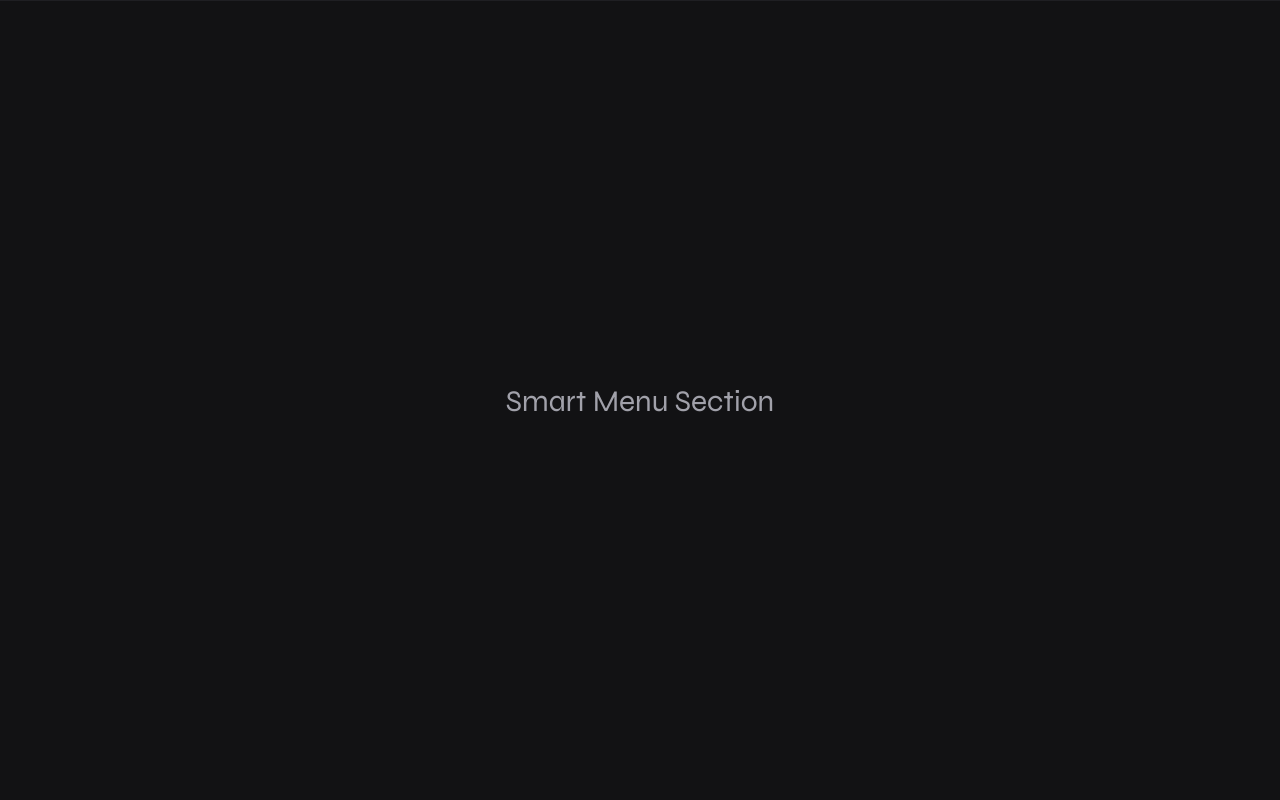
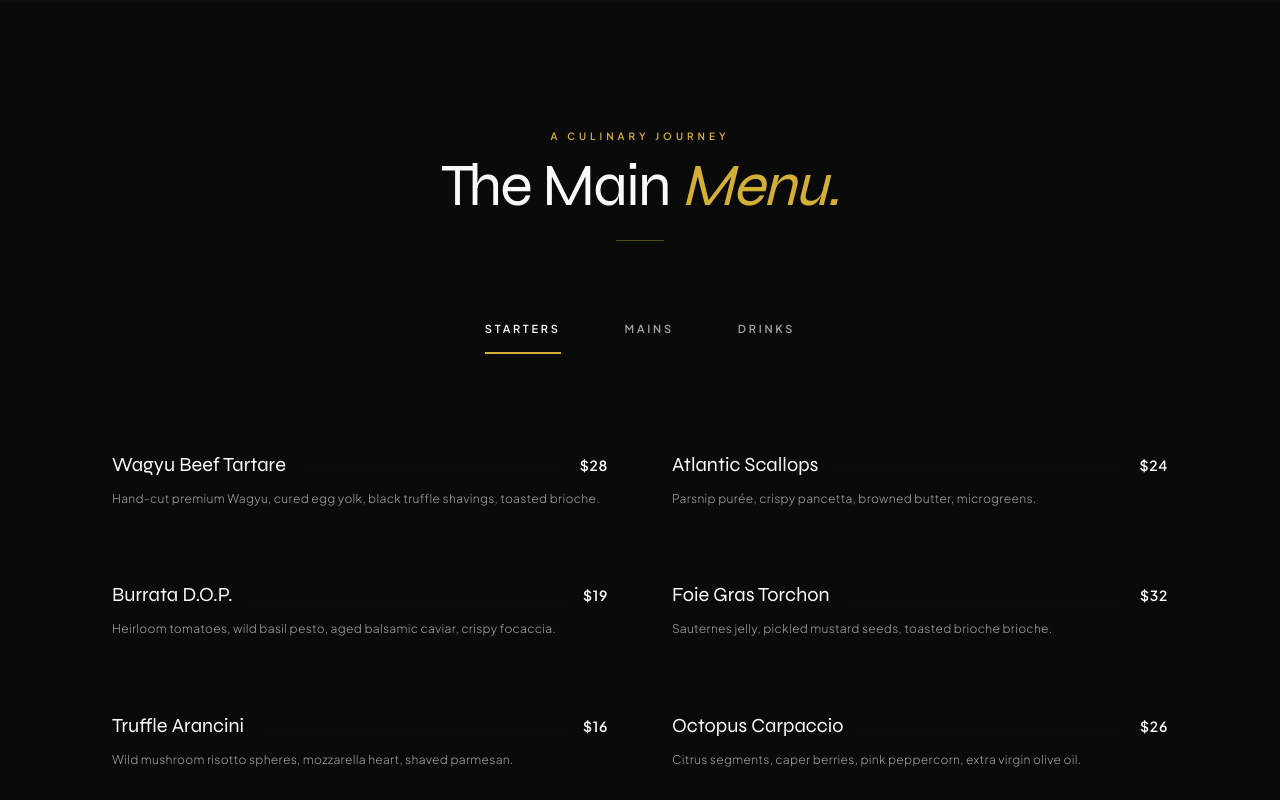
Before and after one commit to thentrsfs/omnia, a Next.js app: page / in a window 1280 px wide. Shown: the part 800-1600 px from the top of the page. Built offline with nearby package versions, Linux system fonts and the light colour scheme; grey boxes are pictures that could not be loaded.

Commit message:
Adding the main menu section

```diff
--- a/app/globals.css
+++ b/app/globals.css
@@ -37,7 +37,7 @@
 
   /* Mapiranje novih premium fontova */
   --font-serif: var(--font-serif, serif);
-  --font-sans: var(--font-sans, sans-serif);
+  --font-sans: 'Inter', sans-serif;
 }
 
 /* Globalni stilovi */
--- a/app/page.tsx
+++ b/app/page.tsx
@@ -2,7 +2,9 @@
 
 import gsap from 'gsap';
 import { ScrollToPlugin } from 'gsap/ScrollToPlugin';
+
 import Hero from '@/components/sections/Hero';
+import Menu from '@/components/sections/Menu';
 
 // Registrujemo ScrollToPlugin
 gsap.registerPlugin(ScrollToPlugin);
@@ -30,13 +32,7 @@ export default function Home() {
 				/>
 
 				{/* PRIVREMENI PLACEHOLDERI SEKCIJA (Zamenićemo ih pravim komponentama) */}
-				<section
-					id='menu'
-					className='h-screen bg-surface border-t border-border flex items-center justify-center'>
-					<h2 className='text-3xl font-serif text-text-secondary'>
-						Smart Menu Section
-					</h2>
-				</section>
+				<Menu />
 
 				<section
 					id='experience'
--- /dev/null
+++ b/components/sections/Menu.tsx
@@ -0,0 +1,226 @@
+'use client';
+
+import { useState, useRef } from 'react';
+import gsap from 'gsap';
+import { useGSAP } from '@gsap/react';
+import { ScrollTrigger } from 'gsap/ScrollTrigger';
+
+gsap.registerPlugin(ScrollTrigger);
+
+// Simulacija pravog, velikog menija sa dosta artikala
+const FULL_MENU_DATA = {
+	starters: [
+		{
+			id: 's1',
+			name: 'Wagyu Beef Tartare',
+			price: '$28',
+			desc: 'Hand-cut premium Wagyu, cured egg yolk, black truffle shavings, toasted brioche.',
+		},
+		{
+			id: 's2',
+			name: 'Atlantic Scallops',
+			price: '$24',
+			desc: 'Parsnip purée, crispy pancetta, browned butter, microgreens.',
+		},
+		{
+			id: 's3',
+			name: 'Burrata D.O.P.',
+			price: '$19',
+			desc: 'Heirloom tomatoes, wild basil pesto, aged balsamic caviar, crispy focaccia.',
+		},
+		{
+			id: 's4',
+			name: 'Foie Gras Torchon',
+			price: '$32',
+			desc: 'Sauternes jelly, pickled mustard seeds, toasted brioche brioche.',
+		},
+		{
+			id: 's5',
+			name: 'Truffle Arancini',
+			price: '$16',
+			desc: 'Wild mushroom risotto spheres, mozzarella heart, shaved parmesan.',
+		},
+		{
+			id: 's6',
+			name: 'Octopus Carpaccio',
+			price: '$26',
+			desc: 'Citrus segments, caper berries, pink peppercorn, extra virgin olive oil.',
+		},
+	],
+	mains: [
+		{
+			id: 'm1',
+			name: 'Dry-Aged Tomahawk',
+			price: '$145',
+			desc: '35-day custom dry-aged beef, roasted bone marrow, smoked sea salt.',
+		},
+		{
+			id: 'm2',
+			name: 'Glazed Duck Breast',
+			price: '$42',
+			desc: 'Spiced honey glaze, sweet potato fondant, blackberry reduction.',
+		},
+		{
+			id: 'm3',
+			name: 'Chilean Sea Bass',
+			price: '$48',
+			desc: 'Saffron infused broth, baby pak choi, heirloom cherry tomatoes.',
+		},
+		{
+			id: 'm4',
+			name: 'Truffle Tagliolini',
+			price: '$36',
+			desc: 'House-made egg pasta, cultured butter, generous shaving of seasonal black truffle.',
+		},
+		{
+			id: 'm5',
+			name: 'Lamb Cannon',
+			price: '$52',
+			desc: 'Herb-crusted lamb loin, pea purée, glazed roscoff onion, red wine jus.',
+		},
+		{
+			id: 'm6',
+			name: 'Roasted Cauliflower Steak',
+			price: '$28',
+			desc: 'Almond romesco, herb oil, toasted pine nuts, pomegranate gems.',
+		},
+	],
+	drinks: [
+		{
+			id: 'd1',
+			name: 'Rosemary Old Fashioned',
+			price: '$18',
+			desc: 'Bourbon, angostura bitters, house-infused smoked rosemary syrup.',
+		},
+		{
+			id: 'd2',
+			name: 'The Gold Leaf Martini',
+			price: '$22',
+			desc: 'Premium dry gin, dry vermouth, edible 24k gold leaf flake.',
+		},
+		{
+			id: 'd3',
+			name: 'Smoked Mezcalita',
+			price: '$19',
+			desc: 'Artisanal mezcal, fresh lime, agave, hibiscus-salt rim, applewood smoke.',
+		},
+	],
+};
+
+type Category = 'starters' | 'mains' | 'drinks';
+
+export default function Menu() {
+	const [activeCategory, setActiveCategory] = useState<Category>('starters');
+	const containerRef = useRef<HTMLDivElement>(null);
+
+	// ScrollTrigger koji hvata celu sekciju kada uđe u vidokrug
+	useGSAP(
+		() => {
+			gsap.fromTo(
+				'.menu-title-anim',
+				{ opacity: 0, y: 40 },
+				{
+					scrollTrigger: {
+						trigger: containerRef.current,
+						start: 'top 80%',
+					},
+					opacity: 1,
+					y: 0,
+					duration: 1,
+					ease: 'power3.out',
+				},
+			);
+		},
+		{ scope: containerRef },
+	);
+
+	// Animacija koja osvežava stavke menija sa savršenim stagger-om kada se promeni tab
+	useGSAP(() => {
+		gsap.fromTo(
+			'.grid-item-anim',
+			{ opacity: 0, y: 25 },
+			{
+				opacity: 1,
+				y: 0,
+				duration: 0.5,
+				stagger: 0.08, // Brz i fluidan prelaz između stavki da ne zamara korisnika
+				ease: 'power2.out',
+			},
+		);
+	}, [activeCategory]);
+
+	return (
+		<section
+			id='menu'
+			ref={containerRef}
+			className='py-32 w-full bg-background border-t border-border/20 relative z-30'>
+			<div className='mx-auto max-w-6xl px-6 lg:px-12'>
+				{/* ZAGLAVLJE MENIJA */}
+				<div className='menu-title-anim text-center mb-20 opacity-0'>
+					<span className='text-[10px] font-bold tracking-[0.4em] uppercase text-accent mb-3 block'>
+						A Culinary Journey
+					</span>
+					<h2 className='font-serif text-4xl md:text-5xl lg:text-6xl font-light tracking-tight text-text-primary'>
+						The Main <span className='italic text-accent'>Menu.</span>
+					</h2>
+					<div className='w-12 h-px bg-accent/40 mx-auto mt-6' />
+				</div>
+
+				{/* LUKSUZNI FILTERI (KATEGORIJE) */}
+				<div className='flex justify-center space-x-10 md:space-x-16 mb-20 text-[11px] font-bold tracking-[0.25em] border-b border-border/10 pb-4'>
+					{(['starters', 'mains', 'drinks'] as Category[]).map((cat) => (
+						<button
+							key={cat}
+							onClick={() => setActiveCategory(cat)}
+							className={`pb-4 relative transition-all duration-300 cursor-pointer uppercase ${
+								activeCategory === cat
+									? 'text-text-primary'
+									: 'text-text-secondary hover:text-text-primary'
+							}`}>
+							{cat}
+							{activeCategory === cat && (
+								<span className='absolute bottom-0 left-0 right-0 h-[1.5px] bg-accent animate-fade-in' />
+							)}
+						</button>
+					))}
+				</div>
+
+				{/* BRUTALAN DVOKOLONSKI GRID SPREMAN ZA STOTINE ARTIKALA */}
+				<div className='grid grid-cols-1 md:grid-cols-2 gap-x-16 gap-y-10 items-start'>
+					{FULL_MENU_DATA[activeCategory].map((item) => (
+						<div
+							key={item.id}
+							className='grid-item-anim group flex flex-col pb-8 border-b border-border/10 hover:border-accent/30 transition-colors duration-300'>
+							<div className='flex justify-between items-baseline mb-2.5'>
+								{/* Naziv jela sa mikro pomeranjem na hover */}
+								<h3 className='font-serif text-xl font-light text-text-primary group-hover:text-accent group-hover:translate-x-1 transition-all duration-300'>
+									{item.name}
+								</h3>
+
+								{/* Linija spajalica (Dot leader) - daje onaj pravi restoranski vajb */}
+								<div className='grow mx-4 border-b border-dotted border-border/30 group-hover:border-accent/20 transition-colors' />
+
+								{/* Cena */}
+								<span className='font-sans text-sm font-semibold tracking-wider text-text-primary group-hover:scale-105 transition-transform'>
+									{item.price}
+								</span>
+							</div>
+
+							{/* Opis jela */}
+							<p className='text-xs text-text-secondary font-light tracking-wide leading-relaxed max-w-xl'>
+								{item.desc}
+							</p>
+
+							{/* Suptilna, luksuzna "Add to order" akcija na dnu koja se pali na hover */}
+							<div className='h-0 opacity-0 group-hover:h-5 group-hover:opacity-100 group-hover:mt-3 overflow-hidden transition-all duration-300 flex justify-end'>
+								<button className='text-[10px] font-bold tracking-[0.15em] uppercase text-accent hover:text-text-primary transition-colors flex items-center gap-1 cursor-pointer'>
+									Add to order <span className='font-sans font-bold'>+</span>
+								</button>
+							</div>
+						</div>
+					))}
+				</div>
+			</div>
+		</section>
+	);
+}
```
